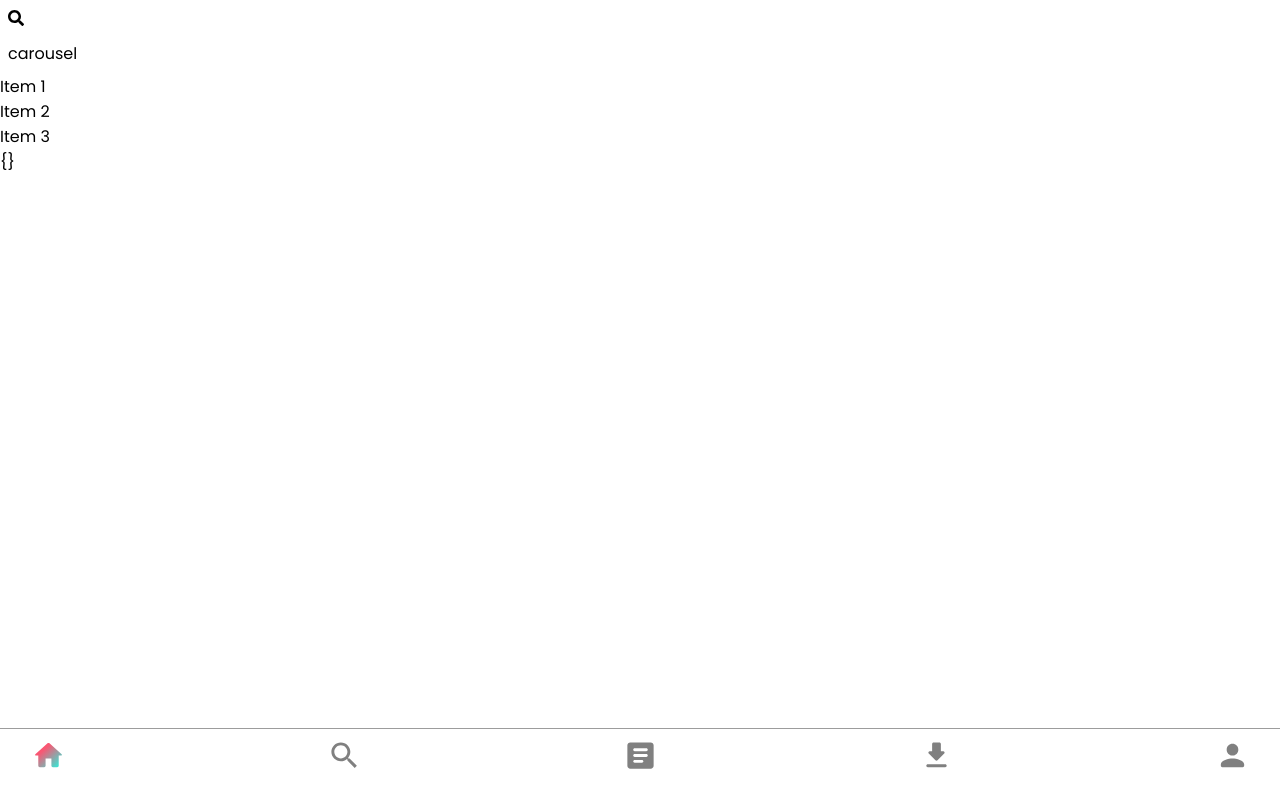
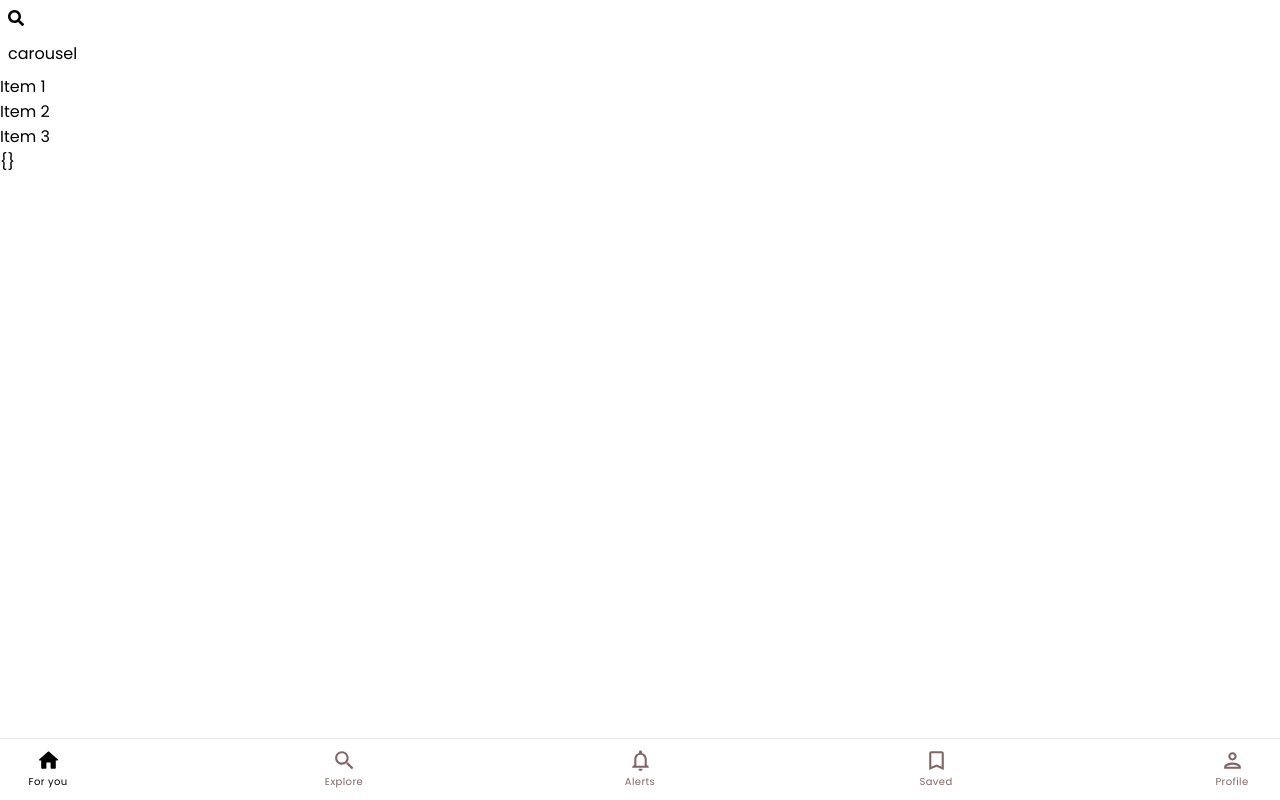
Before and after one commit to Ndbeloved/PWA_1, a React (Vite) app: page / in a window 1280 px wide. Built offline with nearby package versions, Linux system fonts and the light colour scheme.

Commit message:
fix/rewriting bottom navigation

```diff
--- a/src/App.css
+++ b/src/App.css
@@ -1,4 +1,5 @@
 :root{
+    --text-700: #7f6664;
     --bg-400: #353F48;
     --bg-500: #ffffff;
     --pink-400: #F9A697;
--- a/src/Components/IconButtonWithCaption/IconButtonWithCaption.jsx
+++ b/src/Components/IconButtonWithCaption/IconButtonWithCaption.jsx
@@ -32,8 +32,8 @@ const IconButtonWithCaption = ({ isActive, label, Icon, onClick }) => {
       >
         <Icon
           sx={{
-            fontSize: 35,
-            fill: isActive ? 'url(#gradient)' : 'grey', // Icon color
+            fontSize: 25,
+            fill: isActive ? '#000' : '#7f6664', // Icon color
           }}
         />
         <svg width="0" height="0">
@@ -47,7 +47,7 @@ const IconButtonWithCaption = ({ isActive, label, Icon, onClick }) => {
         style={{
           fontSize: 10,
           marginTop: '0px',
-          color: "#fff",
+          color: isActive ? "#000000" : "#7f6664",
         }}
       >
         {label}
--- a/src/Components/Modal/BottomNavigation/BottomNavigation.css
+++ b/src/Components/Modal/BottomNavigation/BottomNavigation.css
@@ -5,7 +5,7 @@
     width: 100%;
     padding: 0.2rem 1rem;
     background: var(--bg-500);
-    border-top: 1px solid rgb(156, 156, 156);
+    border-top: 1px solid rgb(0, 0, 0, .1);
     display: flex;
     flex-direction: row;
     justify-content: space-between;
--- a/src/Components/Modal/BottomNavigation/BottomNavigation.jsx
+++ b/src/Components/Modal/BottomNavigation/BottomNavigation.jsx
@@ -2,10 +2,13 @@ import { useState } from "react";
 import IconButtonWithCaption from "../../IconButtonWithCaption/IconButtonWithCaption"
 import "./BottomNavigation.css"
 import HomeIcon from '@mui/icons-material/HomeRounded'
-import UserIcon from "@mui/icons-material/PersonRounded"
-import DownloadIcon from "@mui/icons-material/DownloadRounded"
-import ArticleIcon from "@mui/icons-material/ArticleRounded"
+import UserIconActive from "@mui/icons-material/PersonRounded"
+import UserIcon from "@mui/icons-material/PersonOutlined"
 import SearchOutlined from "@mui/icons-material/SearchOutlined"
+import NotificationsNoneOutlined from "@mui/icons-material/NotificationsNoneOutlined"
+import NotificationsOutlined from "@mui/icons-material/NotificationsOutlined"
+import BookmarkIcon from "@mui/icons-material/TurnedInNotOutlined"
+import BookmarkIconActive from "@mui/icons-material/TurnedInOutlined"
 
 const BottomNavigation = () => {
     const [activeEl, setActiveEl] = useState(0)
@@ -18,9 +21,9 @@ const BottomNavigation = () => {
         <footer className='bottom-navigation'>
             <IconButtonWithCaption isActive={activeEl === 0} label="For you" Icon={HomeIcon} onClick={()=>{setActiveEl(0)}} />
             <IconButtonWithCaption isActive={activeEl === 3} label="Explore" Icon={SearchOutlined} onClick={()=>{setActiveEl(3)}} />
-            <IconButtonWithCaption isActive={activeEl === 4} label="Alerts" Icon={ArticleIcon} onClick={()=>{setActiveEl(4)}} />
-            <IconButtonWithCaption isActive={activeEl === 1} label="Saved" Icon={DownloadIcon} onClick={()=>{setActiveEl(1)}}/>
-            <IconButtonWithCaption isActive={activeEl === 2} label="Profile" Icon={UserIcon} onClick={()=>{setActiveEl(2)}} />
+            <IconButtonWithCaption isActive={activeEl === 4} label="Alerts" Icon={activeEl === 4 ? NotificationsOutlined : NotificationsNoneOutlined} onClick={()=>{setActiveEl(4)}} />
+            <IconButtonWithCaption isActive={activeEl === 1} label="Saved" Icon={activeEl === 1 ? BookmarkIconActive : BookmarkIcon} onClick={()=>{setActiveEl(1)}}/>
+            <IconButtonWithCaption isActive={activeEl === 2} label="Profile" Icon={activeEl === 2 ? UserIconActive : UserIcon} onClick={()=>{setActiveEl(2)}} />
         </footer>
     )
 }
```
